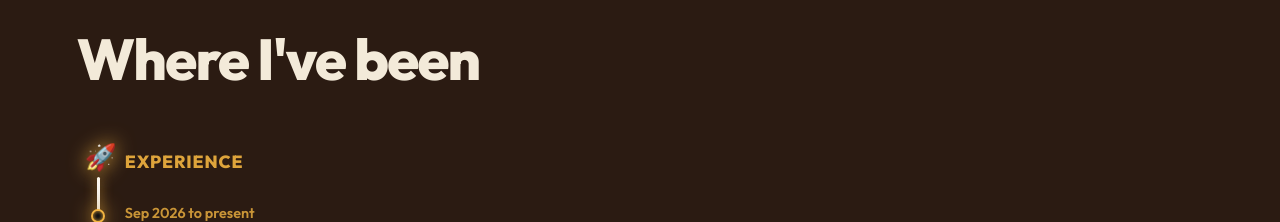
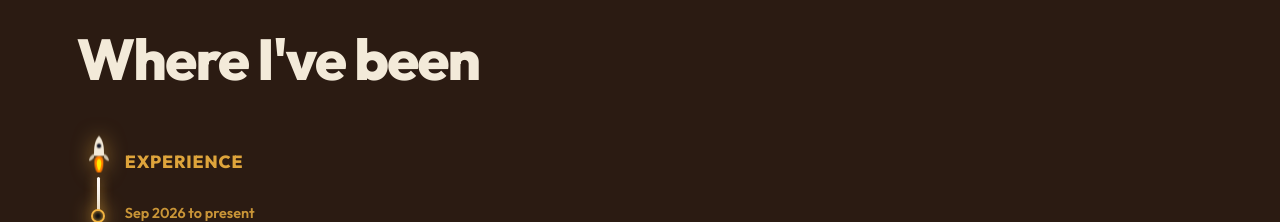
Before and after one commit to priyanshubishtme/new-portfoliio-site, a React (Vite) app: page / in a window 1280 px wide. Shown: the part 6480-6702 px from the top of the page. Built offline with nearby package versions, Linux system fonts and the light colour scheme.

Commit message:
Enhance UI: Replace emoji rocket with animated SVG RocketIcon

```diff
--- /dev/null
+++ b/src/components/RocketIcon.css
@@ -0,0 +1,36 @@
+.rocket-wrapper {
+  position: absolute;
+  left: 2px;
+  top: -16px;
+  width: 40px;
+  height: 40px;
+  z-index: 2;
+  filter: drop-shadow(0 0 10px rgba(242, 180, 65, 0.6));
+  animation: rocketHover 2s ease-in-out infinite alternate;
+}
+
+.rocket-svg {
+  width: 100%;
+  height: 100%;
+  display: block;
+}
+
+.rocket-flame--inner {
+  animation: flameFlicker 0.1s ease-in-out infinite alternate;
+  transform-origin: 12px 14px;
+}
+
+.rocket-flame--outer {
+  animation: flameFlicker 0.15s ease-in-out infinite alternate-reverse;
+  transform-origin: 12px 14px;
+}
+
+@keyframes rocketHover {
+  from { transform: translateY(0); }
+  to { transform: translateY(-8px); }
+}
+
+@keyframes flameFlicker {
+  from { transform: scaleY(1) scaleX(1); }
+  to { transform: scaleY(1.3) scaleX(0.9); }
+}
--- /dev/null
+++ b/src/components/RocketIcon.jsx
@@ -0,0 +1,24 @@
+import './RocketIcon.css';
+
+export default function RocketIcon() {
+  return (
+    <div className="rocket-wrapper" aria-hidden="true">
+      <svg className="rocket-svg" viewBox="0 0 24 24" fill="none" xmlns="http://www.w3.org/2000/svg">
+        {/* Flame */}
+        <path className="rocket-flame rocket-flame--outer" d="M12 22C10 22 9 19 9 17C9 15 10.5 14 12 14C13.5 14 15 15 15 17C15 19 14 22 12 22Z" fill="#ff7b00" />
+        <path className="rocket-flame rocket-flame--inner" d="M12 21C11.5 21 10.5 19 10.5 17.5C10.5 16.5 11 15.5 12 15.5C13 15.5 13.5 16.5 13.5 17.5C13.5 19 12.5 21 12 21Z" fill="#ffea00" />
+
+        {/* Left Fin */}
+        <path d="M9 13C8 13 6 15 6 17C7.5 17 8 16 9 15V13Z" fill="#d1c6b1"/>
+        {/* Right Fin */}
+        <path d="M15 13C16 13 18 15 18 17C16.5 17 16 16 15 15V13Z" fill="#d1c6b1"/>
+
+        {/* Body */}
+        <path d="M12 2C9 5 9 10 9 14H15C15 10 15 5 12 2Z" fill="#f3ead9"/>
+
+        {/* Window */}
+        <circle cx="12" cy="8" r="1.5" fill="#121629" stroke="#d1c6b1" strokeWidth="0.5"/>
+      </svg>
+    </div>
+  );
+}
--- a/src/pages/Home.css
+++ b/src/pages/Home.css
@@ -180,22 +180,7 @@
   box-shadow: 0 0 12px rgba(242, 180, 65, 0.8);
 }
 
-/* The Rocket */
-.journey-cols::after {
-  content: '🚀';
-  position: absolute;
-  left: 8px;
-  top: -12px;
-  font-size: 1.6rem;
-  z-index: 2;
-  filter: drop-shadow(0 0 10px rgba(242, 180, 65, 0.9));
-  animation: rocketHover 2s ease-in-out infinite alternate;
-}
 
-@keyframes rocketHover {
-  from { transform: translateY(0); }
-  to { transform: translateY(-6px); }
-}
 
 .timeline {
   position: relative;
--- a/src/pages/Home.jsx
+++ b/src/pages/Home.jsx
@@ -13,6 +13,7 @@ import journeyData from '../content/journey.json';
 import { parseFrontmatter } from '../lib/frontmatter';
 import { useScrollReveal } from '../lib/useScrollReveal';
 import TechStackStrip from '../components/TechStackStrip';
+import RocketIcon from '../components/RocketIcon';
 import './Home.css';
 
 // Import blog posts
@@ -70,6 +71,7 @@ export default function Home() {
           <div className="wrap">
             <h2 className="section-title reveal">Where I've been</h2>
             <div className="journey-cols">
+              <RocketIcon />
               {/* Experience */}
               <div className="timeline">
                 <h3 className="timeline__heading">Experience</h3>
```
